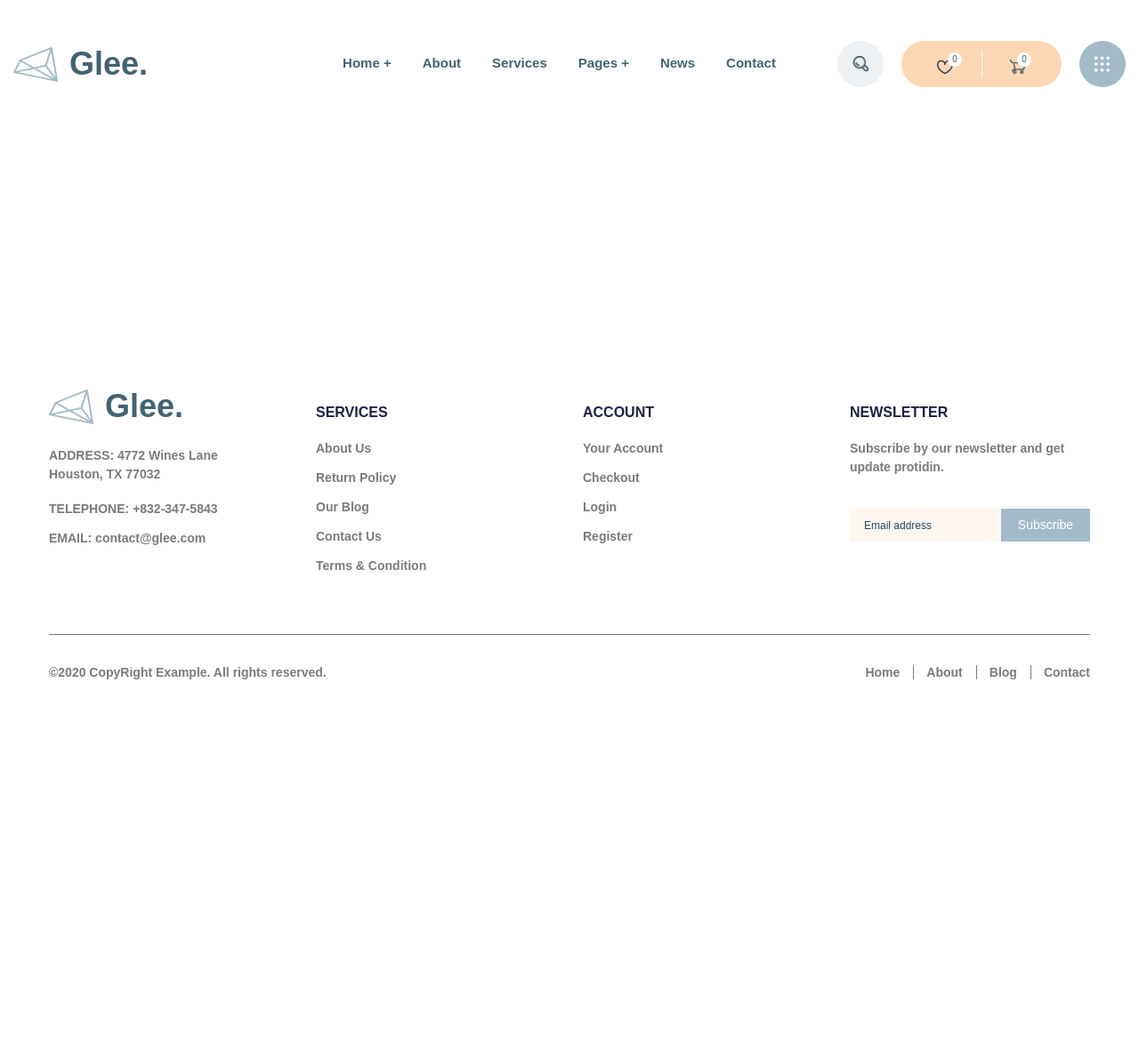
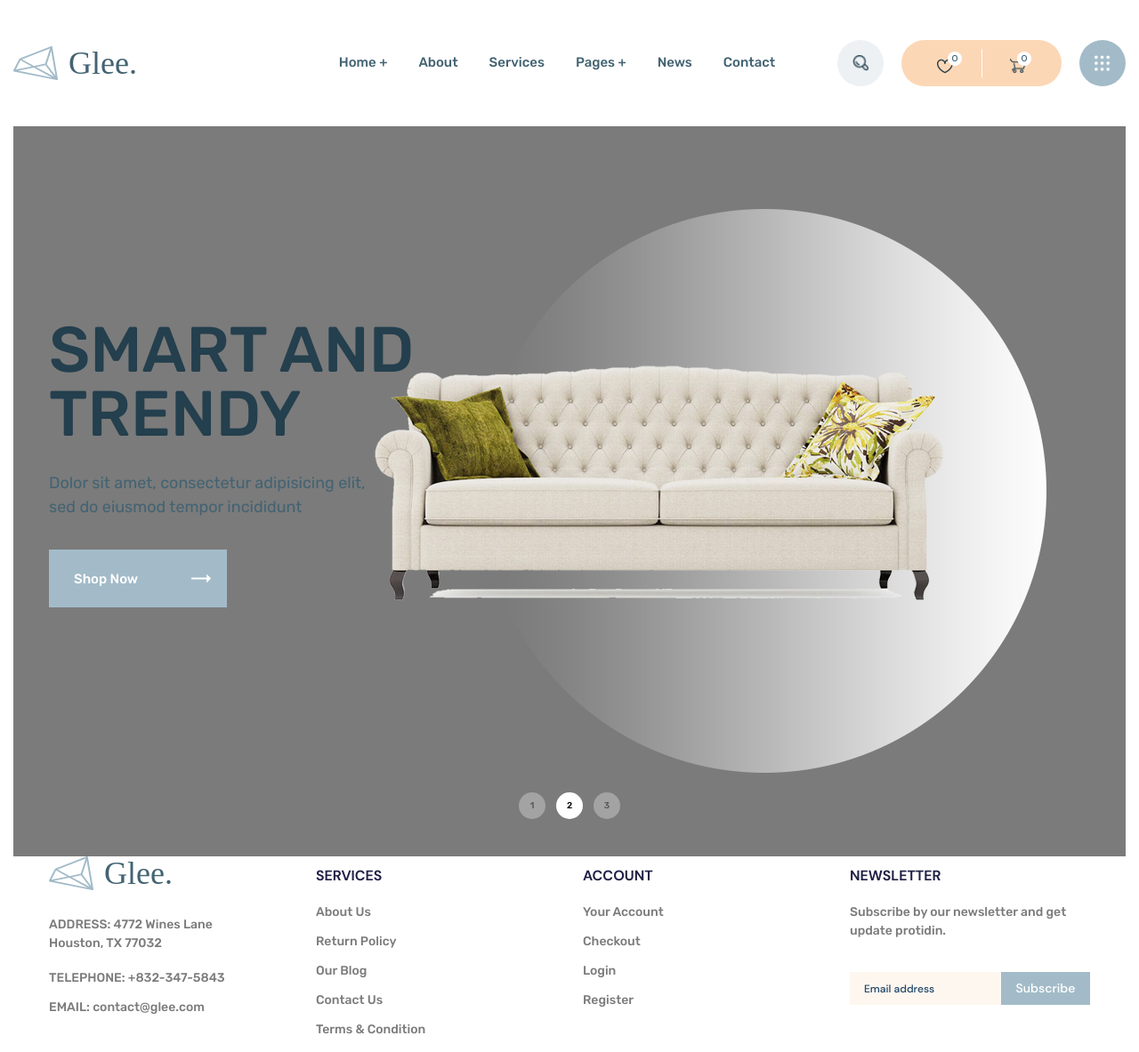
Before and after one commit to VolodymyrKh/glee_online-store, a website: page app/index.html in a window 1280 px wide. Shown: the top 1183 px of the page at 89% size. Before the commit the page ends 800 px from the top, so only its background shows below. Drawn offline with nearby package versions, Linux system fonts and the light colour scheme; files that its build step writes are made by us from their sources.

Commit message:
slider added

```diff
--- a/app/index.html
+++ b/app/index.html
@@ -12,7 +12,7 @@
     <header class="header">
         <div class="container">
             <div class="header__inner">
-                <a class="logo" href="#">Glee.</a>
+                <a class="logo" href="#"><img src="images/header-icons/logo.svg" alt="header logo-icon"></a>
 
                 <nav class="menu">
                     <ul class="menu__list">
@@ -52,6 +52,49 @@
     </header>
 
     <main class="main">
+        <section class="main-slider">
+            <div class="container">
+                <div class="main-slider__inner">
+                    <div class="main-slider__item"
+                        style="background-image: url(images/slider/slider-bg.png); background-color: #fcd7b6">
+                        <div class="inner-container">
+                            <h2 class="main-slider__title">
+                                smart and trendy
+                            </h2>
+                            <p class="main-slider__text">
+                                Dolor sit amet, consectetur adipisicing elit, sed do eiusmod tempor incididunt
+                            </p>
+                            <a href="#" class="main-slider__btn">Shop Now</a>
+                        </div>
+                    </div>
+                    <div class="main-slider__item"
+                        style="background-image: url(images/slider/slider-bg.png); background-color: #7b7b7b">
+                        <div class="inner-container">
+                            <h2 class="main-slider__title">
+                                smart and trendy
+                            </h2>
+                            <p class="main-slider__text">
+                                Dolor sit amet, consectetur adipisicing elit, sed do eiusmod tempor incididunt
+                            </p>
+                            <a href="#" class="main-slider__btn">Shop Now</a>
+                        </div>
+                    </div>
+                    <div class="main-slider__item"
+                        style="background-image: url(images/slider/slider-bg.png); background-color: #edf1f4">
+                        <div class="inner-container">
+                            <h2 class="main-slider__title">
+                                smart and trendy
+                            </h2>
+                            <p class="main-slider__text">
+                                Dolor sit amet, consectetur adipisicing elit, sed do eiusmod tempor incididunt
+                            </p>
+                            <a href="#" class="main-slider__btn">Shop Now</a>
+                        </div>
+                    </div>
+
+                </div>
+            </div>
+        </section>
 
     </main>
 
@@ -59,7 +102,8 @@
         <div class="inner-container">
             <div class="footer-top">
                 <div class="footer-top__item footer-top__contact">
-                    <a class="logo footer-top__logo" href="#">Glee.</a>
+                    <a class="logo footer-top__logo" href="#"><img src="images/header-icons/logo.svg"
+                            alt="header logo-icon"></a>
                     <address class="footer-top__address">
                         <p class="footer-top__address-text"><span>address: </span>4772 Wines Lane
                             Houston, TX 77032</p>
@@ -133,13 +177,13 @@
                         <li class="fb-menu__item ">
                             <a class="fb-menu__link" href="#">Home</a>
                         </li>
-                        <li class="fb-menu__item fb-menu__item--border" >
+                        <li class="fb-menu__item fb-menu__item--border">
                             <a class="fb-menu__link" href="#">About</a>
                         </li>
-                        <li class="fb-menu__item fb-menu__item--border" >
+                        <li class="fb-menu__item fb-menu__item--border">
                             <a class="fb-menu__link" href="#">Blog</a>
                         </li>
-                        <li class="fb-menu__item fb-menu__item--border" >
+                        <li class="fb-menu__item fb-menu__item--border">
                             <a class="fb-menu__link" href="#">Contact</a>
                         </li>
                     </ul>
--- a/app/js/main.js
+++ b/app/js/main.js
@@ -1,3 +1,9 @@
 $(function() {
-
+    $(".main-slider__inner").slick({
+        arrows: false,
+        dots: true,
+        fade:true,
+        autoplay: true,
+        autoplaySpeed: 4000,
+      });
 })
--- a/app/scss/_fonts.scss
+++ b/app/scss/_fonts.scss
@@ -1,6 +1,6 @@
 
 @font-face {
-    font-family: 'DMSans-Regular', sans-serif;
+    font-family: 'DMSans-Regular';
     font-weight: 400;
     font-style: normal;
     src: local('DMSans-Regular'),
@@ -10,7 +10,7 @@
 }
 
 @font-face {
-    font-family: 'DMSans-Medium', sans-serif;
+    font-family: 'DMSans-Medium';
     font-weight: 500;
     font-style: normal;
     src: local('DMSans-Medium'),
@@ -20,7 +20,7 @@
 }
 
 @font-face {
-    font-family: 'DMSans-Bold', sans-serif;
+    font-family: 'DMSans-Bold';
     font-weight: 700;
     font-style: normal;
     src: local('DMSans-Bold'),
@@ -30,7 +30,7 @@
 }
 
 @font-face {
-    font-family: 'Rubik-Regular', sans-serif;
+    font-family: 'Rubik-Regular';
     font-weight: 400;
     font-style: normal;
     src: local('Rubik-Regular'),
@@ -40,7 +40,7 @@
 }
 
 @font-face {
-    font-family: 'Rubik-Medium', sans-serif;
+    font-family: 'Rubik-Medium';
     font-weight: 600;
     font-style: normal;
     src: local('Rubik-Medium'),
--- /dev/null
+++ b/app/scss/_libs.scss
@@ -0,0 +1 @@
+@import 'node_modules/slick-carousel/slick/slick.scss';
--- a/app/scss/_vars.scss
+++ b/app/scss/_vars.scss
@@ -5,6 +5,7 @@ $btn-color:#a3bbc8;
 $btn-lightcolor: #edf1f4;
 $footer-text: #7b7b7b;
 $bg: #fef7f0;
+$slider-title: #243f4d;
 
 %rubik-400 {
     font-family: 'Rubik-Regular', sans-serif;
--- a/app/scss/style.scss
+++ b/app/scss/style.scss
@@ -1,5 +1,6 @@
 @import 'vars';
 @import 'fonts';
+@import 'libs';
 @import 'reset';
 @import 'global';
 
@@ -13,20 +14,6 @@
         align-items: center;
         @extend %rubik-600;
 
-    }
-}
-
-.logo {
-    font-size: 36px;
-    color: $menu-color;
-    padding-left: 63px;
-    background-image: url(../images/header-icons/logo.png);
-    background-repeat: no-repeat;
-    background-position: left center;
-    transition: color 0.3s;
-
-    &:hover {
-        color: $btn-color;
     }
 }
 
@@ -167,14 +154,82 @@
     }
 }
 
+.main-slider {
+    &__item {
+        padding: 216px 0 280px;
+        background-repeat: no-repeat;
+        background-position: 82% center;
+    }
+
+    &__title {
+        text-transform: uppercase;
+        font-size: 72px;
+        @extend %rubik-600;
+        max-width: 470px;
+        margin-bottom: 28px;
+        line-height: 1;
+        color: $slider-title;
+    }
+
+    &__text {
+        font-size: 18px;
+        @extend %rubik-400;
+        color: $menu-color;
+        max-width: 370px;
+        margin-bottom: 34px;
+    }
+
+    &__btn {
+      color:#ffffff;
+      max-width: 200px;
+      padding: 22px 28px 20px;
+      background-color: $btn-color;
+      font-size: 15px;
+      @extend %rubik-600;
+      background-image: url(../images/arrow.png);
+      background-repeat: no-repeat;
+      background-position: 90% center;
+    }
+
+}
+
+.slick-dots li+li {
+    margin-left: 12px;
+  }
+
+  .slick-dots {
+    display: flex;
+    position: absolute;
+    left: 50%;
+    transform: translateX(-50%);
+    bottom: 5%;
+  }
+
+  .slick-dots button {
+    width: 30px;
+    height: 30px;
+    border-radius: 50%;
+    font-size: 10px;
+    @extend %rubik-600;
+    border: none;
+    padding: 0;
+    background-color: #ffffff;
+    opacity: 0.3;
+    outline: transparent;
+  }
+
+  .slick-dots .slick-active button {
+    opacity: 1;
+  }
+
 
 .footer-top {
     display: flex;
-    align-items: baseline;
+    align-items: flex-start;
     border-bottom: 1px solid $footer-text;
     padding-bottom: 54px;
+    margin-top: 10px;
 
-    &__logo,
     &__item-title {
         margin-bottom: 18px;
     }
@@ -188,7 +243,7 @@
     }
 
     &__logo {
-        font-weight: 600;
+        margin: -10px 0 28px;
     }
 
     &__tel,
@@ -229,12 +284,6 @@
     &__text {
         margin-bottom: 36px;
     }
-
-    // &__link:hover,
-    // &__link:focus {
-    //     color: $btn-color;
-    //     outline: transparent;
-    // }
 
     &__form {
         display: flex;
@@ -329,6 +378,17 @@
     }
 }
 
+// .Ellipse_35 {
+//     border-radius: 50%;
+//     background-color: rgb(255, 255, 255);
+//     opacity: 0.302;
+//     position: absolute;
+//     left: 947px;
+//     top: 890px;
+//     width: 30px;
+//     height: 29px;
+//     z-index: 252;
+//   }
 
 
 
--- a/gulpfile.js
+++ b/gulpfile.js
@@ -31,7 +31,11 @@ function styles() {
 }
 
 function scripts() {
-  return src(["node_modules/jquery/dist/jquery.js", "app/js/main.js"])
+  return src([
+    "node_modules/jquery/dist/jquery.js",
+    "node_modules/slick-carousel/slick/slick.js",
+    "app/js/main.js",
+  ])
     .pipe(concat("main.min.js"))
     .pipe(uglify())
     .pipe(dest("app/js"))
--- a/package.json
+++ b/package.json
@@ -17,6 +17,7 @@
     "gulp-imagemin": "^7.1.0",
     "gulp-sass": "^4.1.0",
     "gulp-uglify": "^3.0.2",
-    "jquery": "^3.5.1"
+    "jquery": "^3.5.1",
+    "slick-carousel": "^1.8.1"
   }
 }
```
Also changed, not shown: app/css/style.min.css, app/images/arrow.png (added), app/images/header-icons/logo.svg (added), app/images/slider/slider-bg.png (added), app/js/main.min.js.
